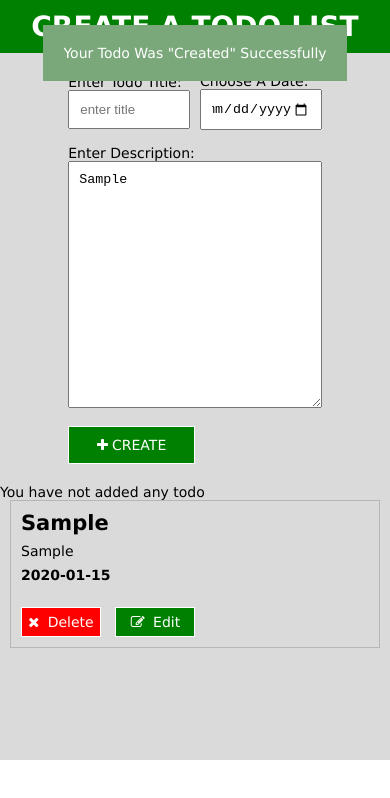
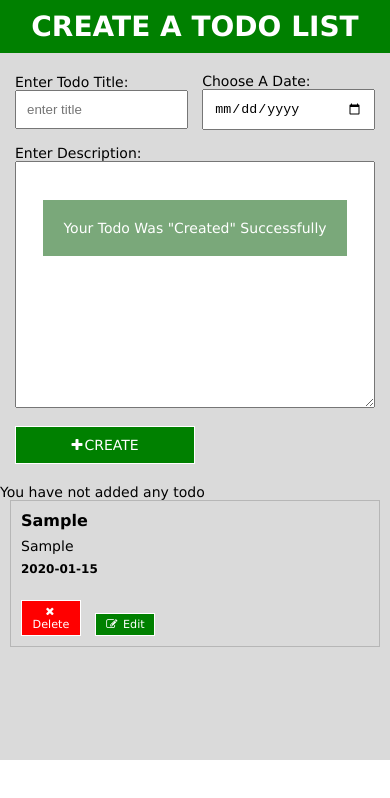
Before and after one commit to GodwinChibyk/todo-app, a website: page index.html in a window 390 px wide. Both pictures are taken after typing "Sample", "2020-01-15", "Sample" into the empty fields and a click on the button "CREATE". Drawn offline with Linux system fonts and the light colour scheme.

Commit message:
page responsiveness done

```diff
--- a/ui/assets/js/app.js
+++ b/ui/assets/js/app.js
@@ -95,7 +95,7 @@ app.createTodo = function () {
     },4000);
     dateElm.value = '';
     titleElm.value = '';
-    dateElm.value = '';
+    descElm.value = '';
   }
   else{
     alert('All of the input field is required');
--- a/ui/assets/style/style.css
+++ b/ui/assets/style/style.css
@@ -167,8 +167,37 @@ button.edit {
 
 /* @madia querry styles  */
 @media only screen and (max-width: 768px) {
+
+    .fa {
+        margin-right: 2px;
+    }
     #page-wrapper {
         width: 100%;
         min-height: 100vh;
     }
+
+    .user-inputs {
+        width: 100%;
+        padding: 0 15px;
+    }
+    .msgbox-out {
+        transform: translateY(200px);
+    }
+
+    .todo-container button {
+        width: 60px;
+        padding: 4px;
+        display: inline-block;
+        font-size: 0.7rem;
+    }
+    button.delete {
+        background-color: red;
+        margin-right: 10px;
+    }
+    .title {
+        font-size: 1rem;
+    }
+    .date {
+        font-size: .75rem;
+    }
 }
```
Also changed, not shown: dist/build.js.
